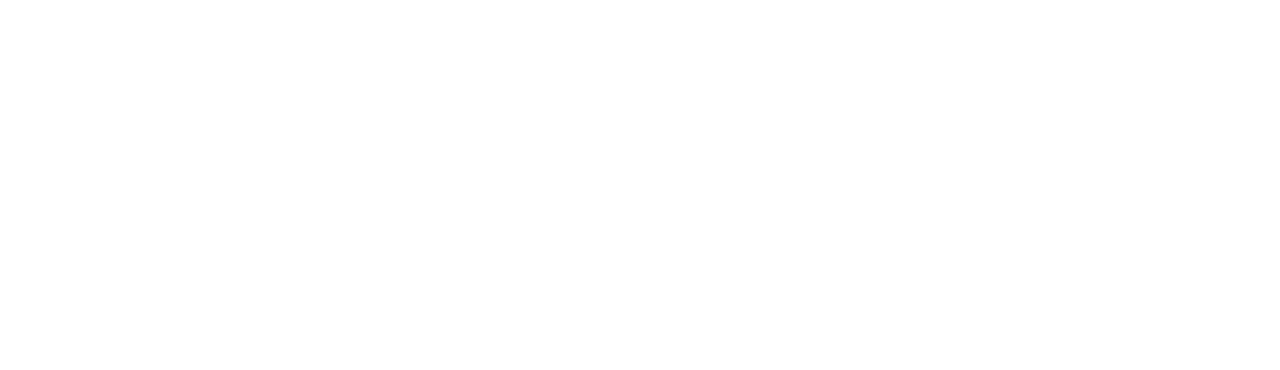
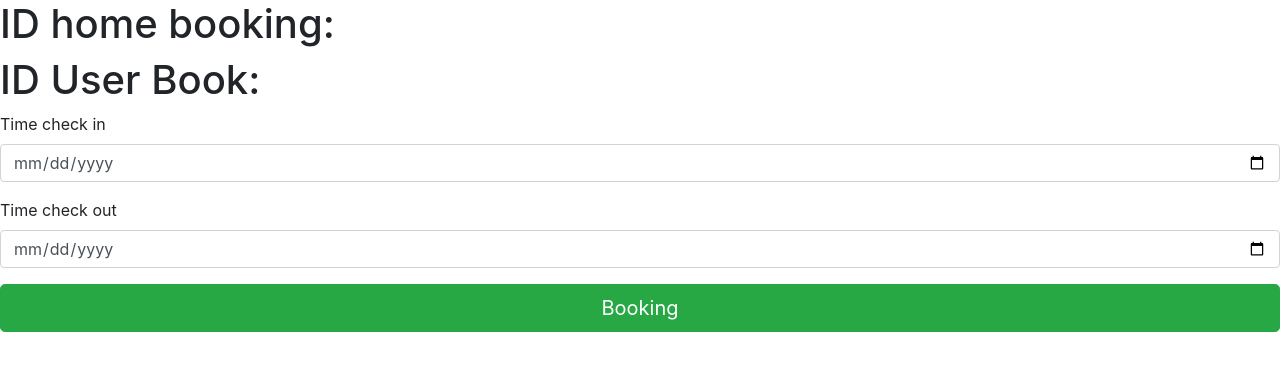
Before and after one commit to QuocTuanJV/front-end-airbnb-version-01, an Angular app: page /booking/add-booking in a window 1280 px wide. Before the commit this address led to /. Shown: the top 370 px of the page. Built offline with nearby package versions, Linux system fonts and the light colour scheme; no server answers.

Commit message:
finish dev-booking next dev-load-my-booking

```diff
--- a/src/app/app.module.ts
+++ b/src/app/app.module.ts
@@ -21,6 +21,7 @@
 import { AddCategoryHomeComponent } from './component/add-category-home/add-category-home.component';
 import { HomeListComponent } from './component/home-list/home-list.component';
 import { HomeDetailComponent } from './component/home-detail/home-detail.component';
+import { BookingDetailComponent } from './component/booking-detail/booking-detail.component';
 
 
 @NgModule({
@@ -38,7 +39,8 @@
     AddCategoryRoomComponent,
     AddCategoryHomeComponent,
     HomeListComponent,
-    HomeDetailComponent
+    HomeDetailComponent,
+    BookingDetailComponent
   ],
   imports: [
     BrowserModule,
--- /dev/null
+++ b/src/app/component/booking-detail/booking-detail.component.html
@@ -0,0 +1,30 @@
+<!--<div >-->
+<!--  <h1>ID home booking: {{homeBooking.id}}</h1>-->
+<!--  <h2>Name booking: {{homeBooking.name}}</h2>-->
+<!--  -->
+<!--</div>-->
+<div >
+  <h1>ID home booking: {{homeBooking.id}}</h1>
+  <h1>ID User Book:</h1>
+</div>
+<div>
+  <form (ngSubmit)="choseDate.form.valid && onSubmit()" #choseDate="ngForm" novalidate>
+    <div class="form-group">
+      <label>Time check in</label>
+      <input type="date" class="form-control" name="timeBook" placeholder="Chose time book in" [(ngModel)]="form.timeBook" #timeBook="ngModel" required>
+      <div *ngIf="choseDate.submitted && timeBook.invalid">
+        <div *ngIf="timeBook.errors.required">Date is required</div>
+      </div>
+    </div>
+    <div class="form-group">
+      <label>Time check out</label>
+      <input type="date" class="form-control" name="timeBookOut" placeholder="Chose time book out" [(ngModel)]="form.timeBookOut" #timeBookOut="ngModel" required>
+      <div *ngIf="choseDate.submitted && timeBookOut.invalid">
+        <div *ngIf="timeBookOut.errors.required">Date is required</div>
+      </div>
+    </div>
+    <div class="form-group">
+      <button type="submit" class="btn btn-success btn-lg btn-block">Booking</button>
+    </div>
+  </form>
+</div>
--- /dev/null
+++ b/src/app/services/booking.service.ts
@@ -0,0 +1,23 @@
+import { Injectable } from '@angular/core';
+import {HttpClient, HttpParams} from '@angular/common/http';
+import {Observable} from 'rxjs';
+
+@Injectable({
+  providedIn: 'root'
+})
+export class BookingService {
+  private urlGetIdUserBookingByNameUser = 'http://localhost:8080/api/auth/booking/get-id-user-book';
+  private urlCreateBooking = 'http://localhost:8080/api/auth/booking/add-booking';
+  constructor(private http: HttpClient) { }
+
+
+  getIdUserBooking(nameUser: any): Observable<any> {
+    const params = new HttpParams()
+      .set('username', nameUser);
+    return this.http.get<any>(this.urlGetIdUserBookingByNameUser, {params});
+  }
+
+  create(booking: Booking): Observable<any> {
+    return this.http.post<any>(this.urlCreateBooking, booking);
+  }
+}
```
Also changed, not shown: src/app/app-routing.module.ts (+7 -0 lines), src/app/model/booking.ts (added, +7 -0 lines), src/app/component/booking-detail/booking-detail.component.css (added), 1 other file (tests, documents, lock files or other folders).
